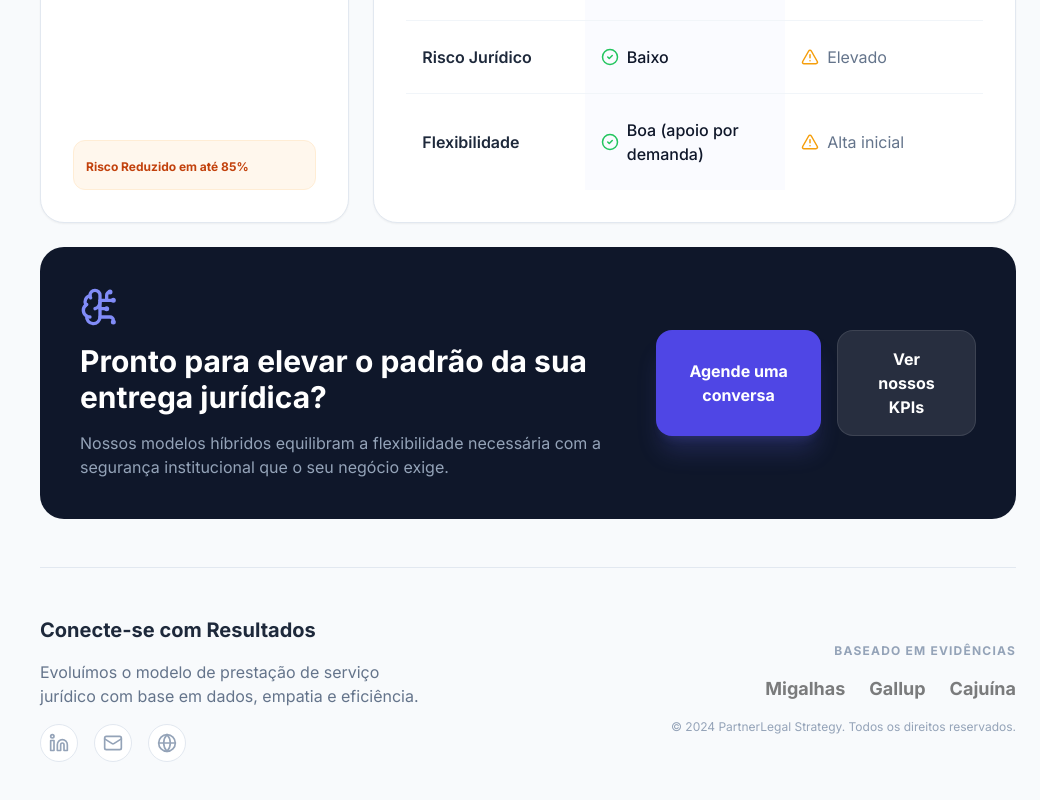
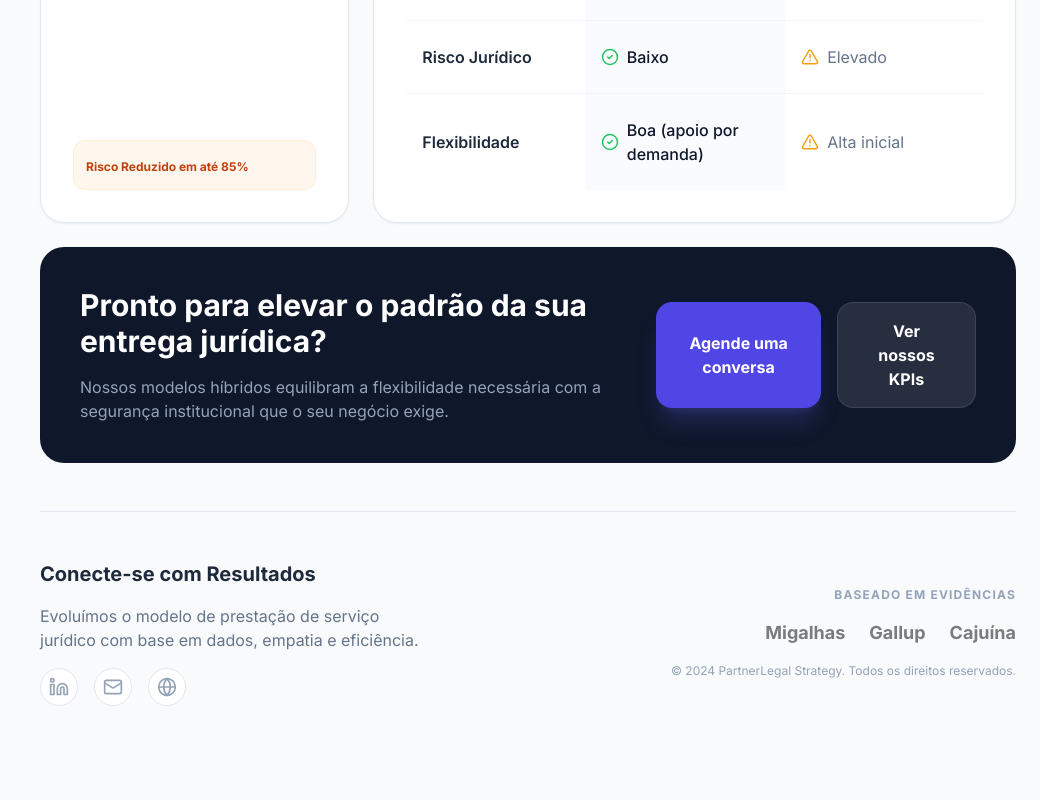
Before and after one commit to dmenezes007/caw-parceria-sustentavel, a React (Vite) app: page / in a window 1280 px wide. Shown: the part 1413-2213 px from the top of the page, without its empty margins (240-1280 px from the left). After the commit the page ends 2167 px from the top, so only its background shows below. Built offline with nearby package versions, Linux system fonts and the light colour scheme.

Commit message:
Primeiro commit: início do projeto

```diff
--- a/components/BentoGrid.tsx
+++ b/components/BentoGrid.tsx
@@ -87,7 +87,6 @@ export const BentoGrid: React.FC = () => {
       {/* 5. Final CTA / Data Points (Bottom Card) */}
       <div className="md:col-span-12 p-10 rounded-3xl bg-slate-900 text-white flex flex-col md:flex-row items-center justify-between gap-8">
         <div className="space-y-4 text-center md:text-left">
-          <BrainCircuit size={40} className="text-indigo-400 mx-auto md:mx-0" />
           <h3 className="text-3xl font-bold">Pronto para elevar o padrão da sua entrega jurídica?</h3>
           <p className="text-slate-400 max-w-xl">
             Nossos modelos híbridos equilibram a flexibilidade necessária com a segurança institucional que o seu negócio exige.
```
